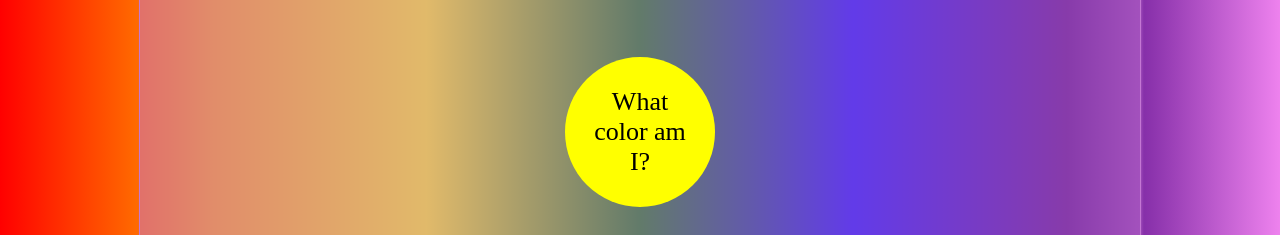
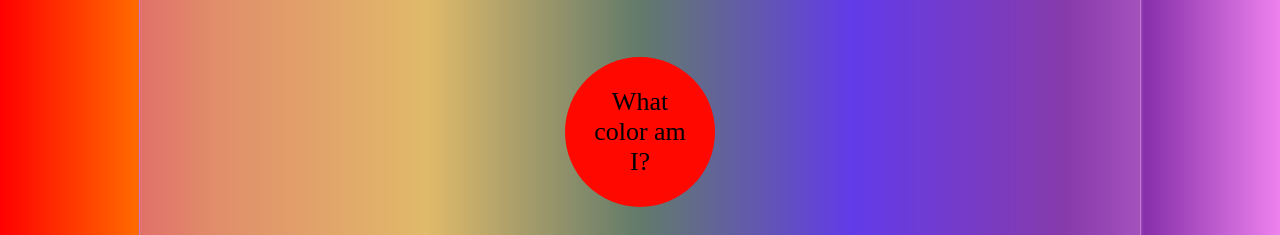
Before and after one commit to vickolberg/kids-game.github.io, a plain HTML site: page index.html in a window 1280 px wide. Shown: the part 138-373 px from the top of the page. Drawn offline with Linux system fonts and the light colour scheme.

Commit message:
style change

```diff
--- a/index.html
+++ b/index.html
@@ -7,7 +7,7 @@
     <link rel="stylesheet" href="style.css">
     <style>
         #gameQuestion {
-            background-color: yellow;
+            background-color: rgb(255, 8, 0);
             height: 110px;
             width: 110px;
             padding: 20px;
```
